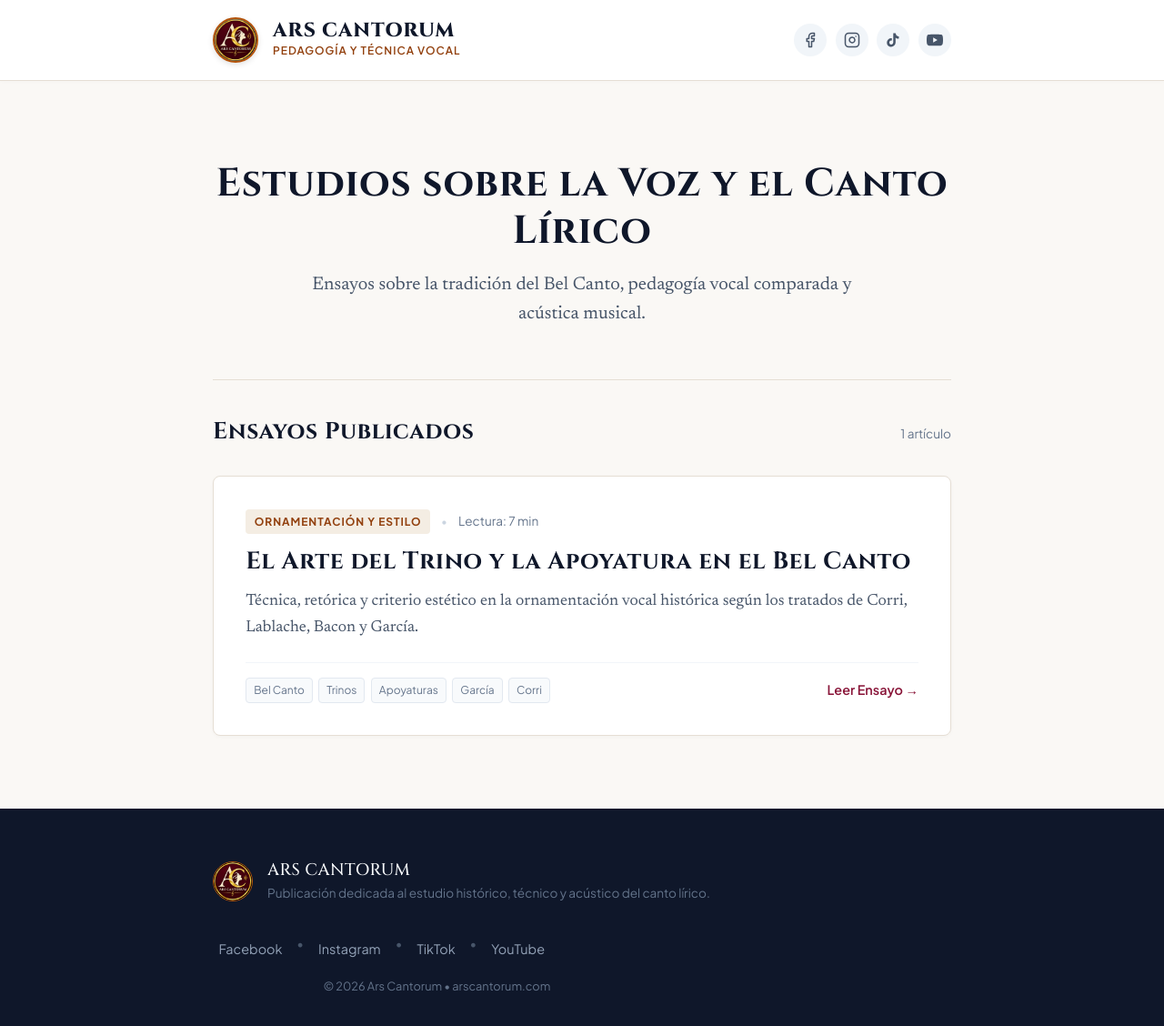
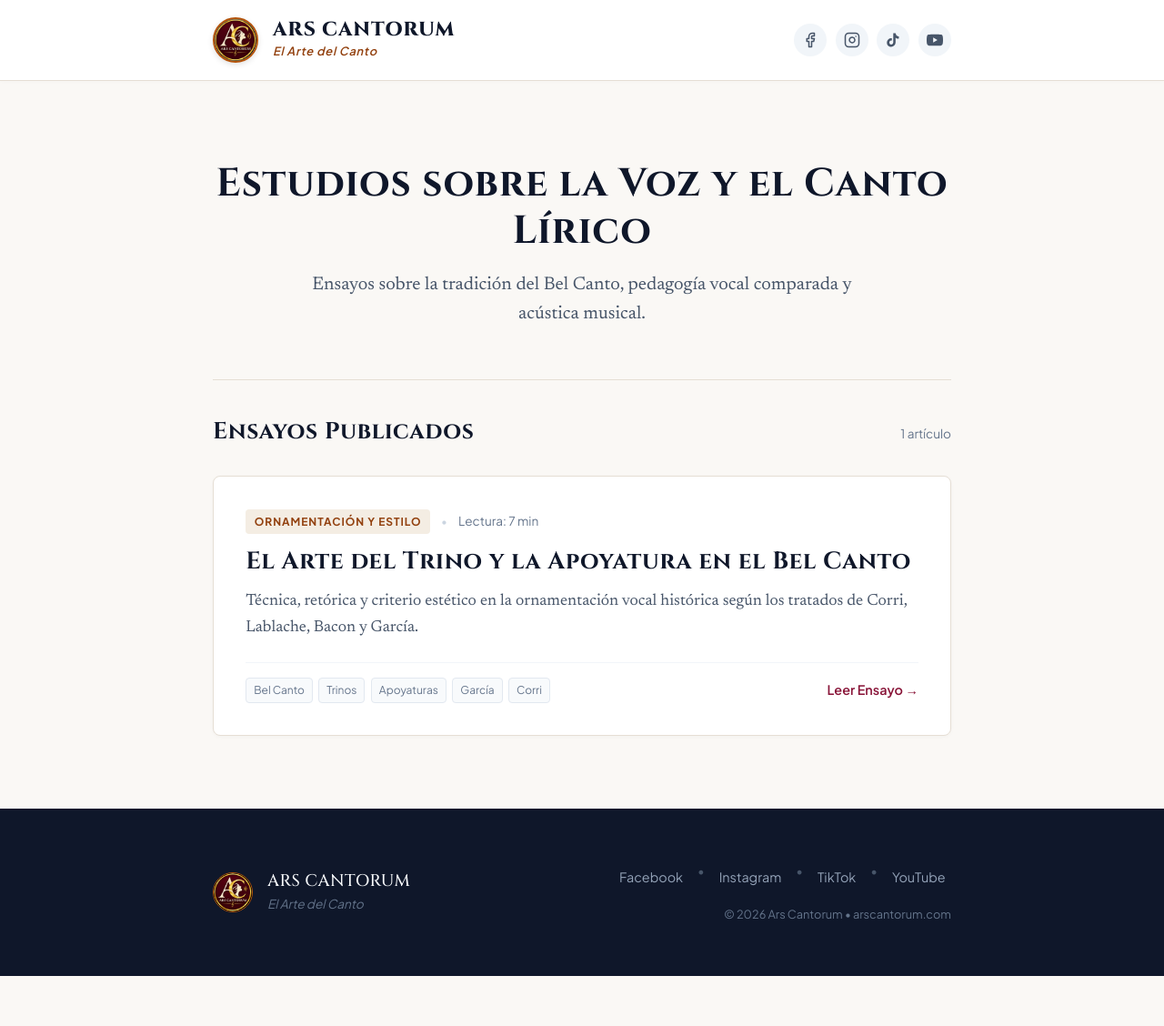
Before and after one commit to HUGOWERHTER/ars-cantorum, an Astro site: page / in a window 1280 px wide. Shown: the whole page at 91% size. After the commit the page ends 1073 px from the top, so only its background shows below. Built offline with nearby package versions, Linux system fonts and the light colour scheme; Astro itself is replaced by a stand-in of ours.

Commit message:
Update tagline to El Arte del Canto and add widescreen social banner

```diff
--- a/src/layouts/Layout.astro
+++ b/src/layouts/Layout.astro
@@ -6,8 +6,8 @@ interface Props {
 }
 
 const {
-	title = "Ars Cantorum — Revista de Pedagogía y Técnica Vocal",
-	description = "Estudios sobre la tradición histórica del canto lírico y la ciencia vocal contemporánea.",
+	title = "Ars Cantorum — El Arte del Canto",
+	description = "Ensayos, historia y técnica sobre el arte del canto lírico y la ciencia de la voz.",
 	image = "https://arscantorum.com/og-image.jpg"
 } = Astro.props;
 
@@ -174,7 +174,7 @@ const canonicalURL = new URL(Astro.url.pathname, "https://arscantorum.com");
 					<img src="/logo.jpg" alt="Logo Ars Cantorum" style="width: 50px; height: 50px; border-radius: 50%; object-fit: cover; border: 2px solid #b45309; box-shadow: 0 2px 6px rgba(0,0,0,0.12);" />
 					<div>
 						<div class="font-heading" style="font-weight: 800; font-size: 1.35rem; color: #0f172a; line-height: 1.1; letter-spacing: 0.04em;">ARS CANTORUM</div>
-						<div class="font-sans" style="font-size: 0.75rem; letter-spacing: 0.08em; text-transform: uppercase; color: var(--accent-gold); font-weight: 600;">Pedagogía y Técnica Vocal</div>
+						<div class="font-sans" style="font-size: 0.8rem; letter-spacing: 0.06em; font-style: italic; color: var(--accent-gold); font-weight: 600;">El Arte del Canto</div>
 					</div>
 				</a>
 
@@ -212,8 +212,8 @@ const canonicalURL = new URL(Astro.url.pathname, "https://arscantorum.com");
 					<img src="/logo.jpg" alt="Logo Ars Cantorum" style="width: 44px; height: 44px; border-radius: 50%; object-fit: cover; border: 1px solid #b45309;" />
 					<div>
 						<div class="font-heading" style="color: #f8fafc; font-size: 1.15rem; margin-bottom: 0.2rem;">ARS CANTORUM</div>
-						<p style="font-size: 0.85rem; color: #64748b; line-height: 1.5;">
-							Publicación dedicada al estudio histórico, técnico y acústico del canto lírico.
+						<p style="font-size: 0.85rem; color: #64748b; line-height: 1.5; font-style: italic;">
+							El Arte del Canto
 						</p>
 					</div>
 				</div>
```
Also changed, not shown: public/banner.jpg (added), public/og-image.jpg.
